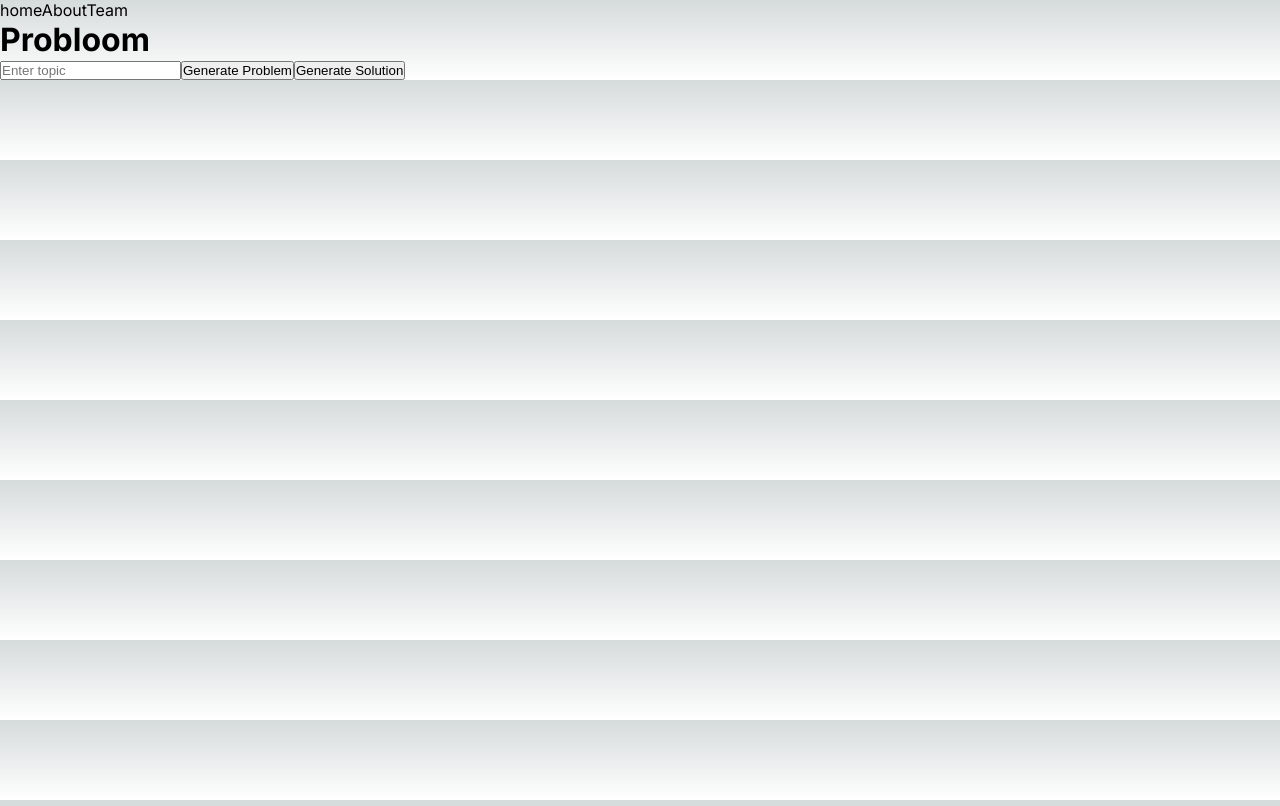
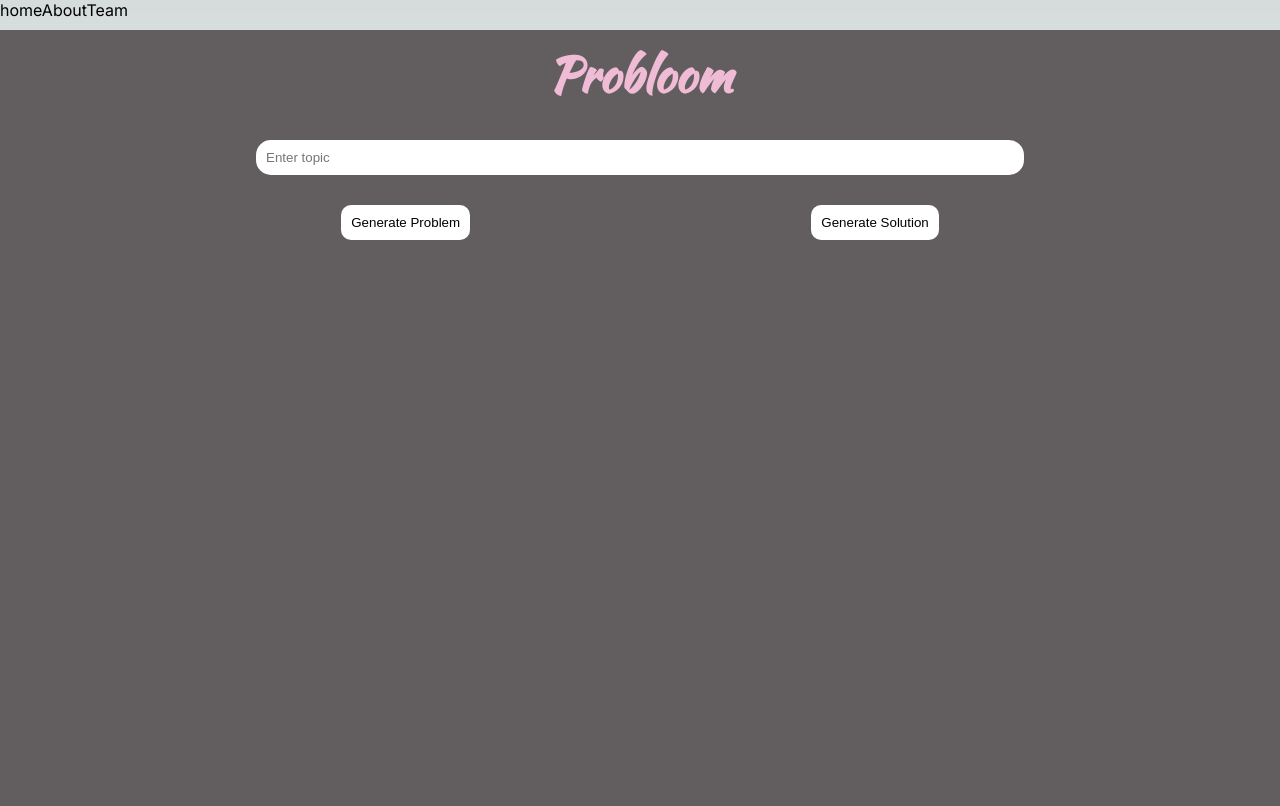
Before and after one commit to Awesomedonut/Practice-Problem-Generator, a Next.js app in the folder probloom/: page / in a window 1280 px wide. Built offline with nearby package versions, Linux system fonts and the light colour scheme.

Commit message:
updated styling on main page

```diff
--- a/probloom/src/app/page.module.css
+++ b/probloom/src/app/page.module.css
@@ -1,4 +1,58 @@
-.main {
+@import url('https://fonts.googleapis.com/css2?family=Kaushan+Script&display=swap');
+
+.page {
+  height: 97vh;
+  margin: 0px;
+  background-color: #625E60
+}
+
+.content {
+  background-color: inherit;
+}
+
+.mainTitleDiv {
+  text-align: center;
+  margin-top: 10px;
+  padding-top: 10px;
+  margin-bottom: 10px;
+
+}
+
+.mainTitle {
+  justify-content: center;
+  font-size: 48px;
+  color: #EFBBD5;
+  font-family: 'Kaushan Script', cursive;
+}
+
+.inputDiv {
+  display: flex;
+  justify-content: center;
+  margin: 30px 20% 30px 20%;
+}
+
+.inputDiv > input {
+  width: 100%;
+  border: none;
+  padding: 10px;
+  border-radius: 15px;
+}
+
+.buttonsDiv {
+  display: flex;
+  justify-content: space-evenly;
+  margin-top: 10px;
+  margin-bottom: 10px;
+}
+
+.buttonsDiv > button {
+  padding: 10px;
+  border: none;
+  color: black;
+  background-color: white;
+  border-radius: 10px;
+}
+/* .main {
   display: flex;
   flex-direction: column;
   justify-content: space-between;
@@ -108,7 +162,7 @@
   position: relative;
 }
 /* Enable hover only on non-touch devices */
-@media (hover: hover) and (pointer: fine) {
+/* @media (hover: hover) and (pointer: fine) {
   .card:hover {
     background: rgba(var(--card-rgb), 0.1);
     border: 1px solid rgba(var(--card-border-rgb), 0.15);
@@ -126,7 +180,7 @@
 }
 
 /* Mobile */
-@media (max-width: 700px) {
+/* @media (max-width: 700px) {
   .content {
     padding: 4rem;
   }
@@ -200,10 +254,10 @@
     );
     z-index: 1;
   }
-}
+} */
 
 /* Tablet and Smaller Desktop */
-@media (min-width: 701px) and (max-width: 1120px) {
+/* @media (min-width: 701px) and (max-width: 1120px) {
   .grid {
     grid-template-columns: repeat(2, 50%);
   }
@@ -226,4 +280,4 @@
   to {
     transform: rotate(0deg);
   }
-}
+}  */
--- a/probloom/src/app/page.tsx
+++ b/probloom/src/app/page.tsx
@@ -3,6 +3,14 @@
 import { useState } from 'react';
 import styles from './page.module.css';
 import header from './components/Header/header';
+import  {Kaushan_Script} from 'next/font/google';
+
+const kaushan = Kaushan_Script({
+  weight: ['400', '400'],
+  style: ['normal'],
+  subsets: ['latin'],
+  display: 'swap',
+})
 
 export default function Home() {
   const [topic, setTopic] = useState('');
@@ -51,26 +59,34 @@ export default function Home() {
 
 
   return (
-    <div className={styles.container}>
-      <div className={styles.inputGroup}>
-      <h1>Probloom</h1>
+  <div className={styles.page}>
+    <div className={styles.content}>
+      <div>
+        <div className={styles.mainTitleDiv}>
+          <h1 className={styles.mainTitle}>Probloom</h1>
+        </div>
+        <div className={styles.inputDiv}>
           <input
             type="text"
             value={topic}
             onChange={(e) => setTopic(e.target.value)}
             placeholder="Enter topic"
-          className={styles.input}
           />
-        <button onClick={handleGenerateProblems} className={styles.button} disabled={loading}>
+        </div>
+        <div className={styles.buttonsDiv}>
+          <button onClick={handleGenerateProblems} disabled={loading}>
             {loading ? 'Generating...' : 'Generate Problem'}
           </button>
-        <button onClick={handleGenerateSolutions} className={styles.button} disabled={loading}>
+          <button onClick={handleGenerateSolutions} disabled={loading}>
             {loading ? 'Generating...' : 'Generate Solution'}
           </button>
         </div>
-      {problems && <div className={styles.problems}>{problems}</div>}
-      {solutions && <div className={styles.problems}>{solutions}</div>}
-      {error && <p className={styles.error}>{error}</p>}
       </div>
+      {problems && <div>{problems}</div>}
+      {solutions && <div>{solutions}</div>}
+      {error && <p>{error}</p>}
+    </div>
+  </div>
+
   );
 }
```
Lines whose indentation alone changed are shown as unchanged.
